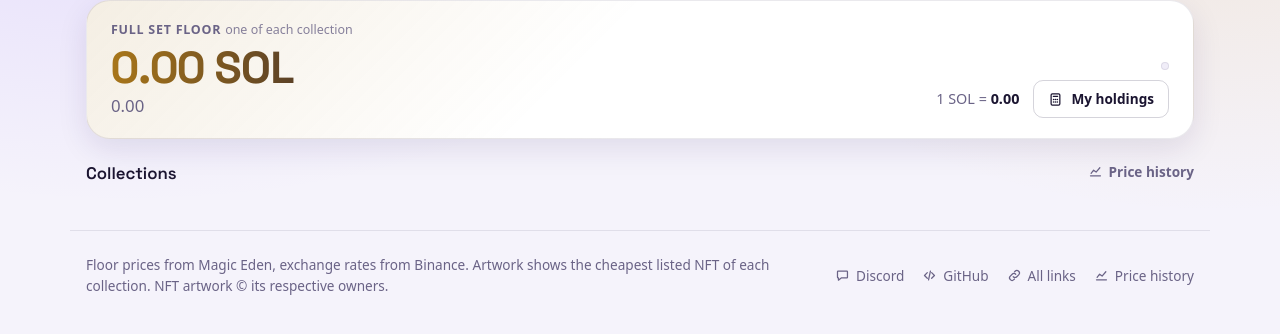
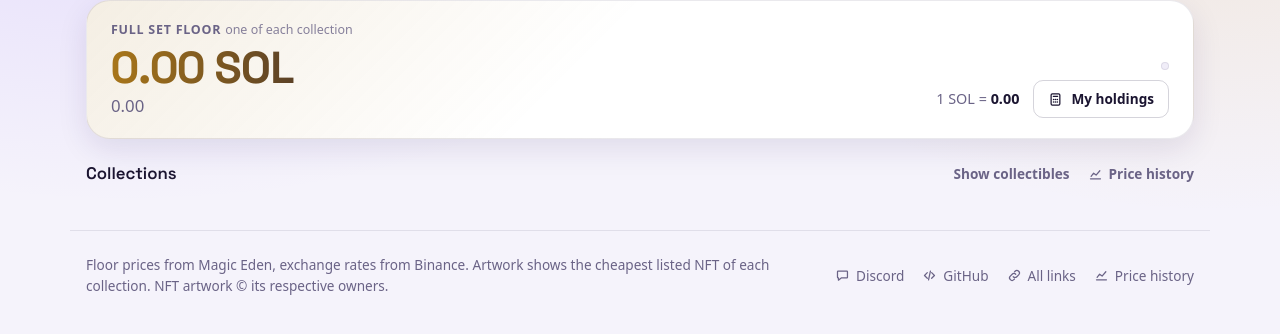
Before and after one commit to webbnik/TML-NFT-BOT, a Flask app: template templates/nfts.html in a window 1280 px wide. Shown: the part 67-401 px from the top of the page. Run offline with Flask 3, Linux system fonts and the light colour scheme; the template is opened without the code that fills it, so the values that code supplies are empty; some libraries are stand-ins or nearby versions.

Commit message:
Hide collectibles behind a button; full set joins the 2x2 history grid when hidden

```diff
--- a/static/css/nft.css
+++ b/static/css/nft.css
@@ -819,6 +819,25 @@ a.brand {
     color: var(--gold);
 }
 
+button.text-link {
+    padding: 0;
+    border: 0;
+    background: none;
+    font-family: inherit;
+    cursor: pointer;
+}
+
+.section-links {
+    display: flex;
+    flex-wrap: wrap;
+    gap: 6px 18px;
+}
+
+/* Collections outside the full set, hidden unless switched on */
+html:not([data-collectibles="on"]) .collectible {
+    display: none;
+}
+
 a.spark {
     cursor: pointer;
 }
@@ -857,8 +876,9 @@ a.spark:hover {
     gap: 14px;
 }
 
-/* The full set spans the whole row; the collections below form a grid */
-#full-set {
+/* With collectibles shown the full set spans the whole row above a 2x2 grid;
+   without them it is one of the four charts in the 2x2 grid */
+html[data-collectibles="on"] #full-set {
     grid-column: 1 / -1;
 }
 
--- a/static/js/theme-init.js
+++ b/static/js/theme-init.js
@@ -1,5 +1,5 @@
-// Theme: apply the saved theme before the page paints (this file is loaded
-// without defer/async in <head> on purpose), then wire up the theme button.
+// Theme and collectibles: apply the saved choices before the page paints (this
+// file is loaded without defer/async in <head> on purpose), then wire up the buttons.
 (() => {
     'use strict';
     const THEMES = ['auto', 'light', 'dark'];
@@ -19,8 +19,32 @@
         button.title = `Theme: ${theme}`;
     }
 
+    // Collectibles (collections outside the full set) are hidden unless switched on
+    let collectibles = false;
+    try { collectibles = JSON.parse(localStorage.getItem('tml.showCollectibles')) === true; } catch (e) { }
+
+    function applyCollectibles() {
+        if (collectibles) document.documentElement.dataset.collectibles = 'on';
+        else delete document.documentElement.dataset.collectibles;
+        document.querySelectorAll('[data-collectibles-toggle]').forEach(button => {
+            button.setAttribute('aria-pressed', String(collectibles));
+            const label = collectibles ? button.dataset.labelOn : button.dataset.labelOff;
+            if (label) button.textContent = label;
+        });
+    }
+
     applyTheme();
+    applyCollectibles();
     document.addEventListener('DOMContentLoaded', () => {
+        applyCollectibles();
+        document.querySelectorAll('[data-collectibles-toggle]').forEach(button => {
+            button.addEventListener('click', event => {
+                event.preventDefault();
+                collectibles = !collectibles;
+                try { localStorage.setItem('tml.showCollectibles', JSON.stringify(collectibles)); } catch (e) { }
+                applyCollectibles();
+            });
+        });
         applyTheme();
         const button = document.querySelector('[data-theme-toggle]');
         if (!button) return;
--- a/templates/history.html
+++ b/templates/history.html
@@ -56,6 +56,10 @@
                         title="SOL's own price, starting from the same point as the floor. The gap between the lines is the floor's own change in SOL.">
                         <span class="legend-dash" aria-hidden="true"></span> SOL price</a>
                 </div>
+                <div class="segmented" role="group" aria-label="Collectibles">
+                    <a href="#" data-collectibles-toggle aria-pressed="false"
+                        title="Show collections that are not part of the full set">Collectibles</a>
+                </div>
             </div>
         </section>
 
@@ -73,7 +77,7 @@
                 </div>
             </article>
             {% for nft in (state.nfts | selectattr('order', 'ne', 0) | list) + (state.nfts | selectattr('order', 'equalto', 0) | list) %}
-            <article class="chart-card" id="{{ nft.symbol }}" data-symbol="{{ nft.symbol }}">
+            <article class="chart-card{{ ' collectible' if nft.order == 0 }}" id="{{ nft.symbol }}" data-symbol="{{ nft.symbol }}">
                 <div class="chart-head">
                     <img src="{{ nft.floor_nft.image if nft.floor_nft and nft.floor_nft.image else nft.image }}" alt="" width="44" height="44" decoding="async">
                     <div class="chart-title">
--- a/templates/nfts.html
+++ b/templates/nfts.html
@@ -3,7 +3,7 @@
 {%- macro icon(name, cls='icon') -%}<svg class="{{ cls }}" aria-hidden="true"><use href="#i-{{ name }}"></use></svg>{%- endmacro -%}
 {%- macro nft_card(nft) -%}
 {%- set floor_nft = nft.floor_nft -%}
-<article class="card" data-symbol="{{ nft.symbol }}">
+<article class="card{{ ' collectible' if nft.order == 0 }}" data-symbol="{{ nft.symbol }}">
     <a class="card-media" data-media-link href="{{ floor_nft.url if floor_nft else nft.url }}" target="_blank" rel="noopener noreferrer" tabindex="-1">
         <img data-media-image src="{{ floor_nft.image if floor_nft and floor_nft.image else nft.image }}" alt="{{ floor_nft.name if floor_nft else nft.name }}" decoding="async">
         <video data-media-video muted loop playsinline preload="none" aria-hidden="true" {% if floor_nft and floor_nft.video %}data-src="{{ floor_nft.video }}"{% endif %}></video>
@@ -125,7 +125,11 @@
         <section aria-labelledby="collections-title">
             <div class="section-head">
                 <h2 class="section-title" id="collections-title">Collections</h2>
-                <a class="text-link" href="{{ url_for('history_page') }}">{{ icon('chart') }} Price history</a>
+                <div class="section-links">
+                    <button type="button" class="text-link" data-collectibles-toggle aria-pressed="false"
+                        data-label-off="Show collectibles" data-label-on="Hide collectibles">Show collectibles</button>
+                    <a class="text-link" href="{{ url_for('history_page') }}">{{ icon('chart') }} Price history</a>
+                </div>
             </div>
             <div class="grid">
                 {% for nft in state.nfts if nft.order != 0 %}{{ nft_card(nft) }}{% endfor %}
```
